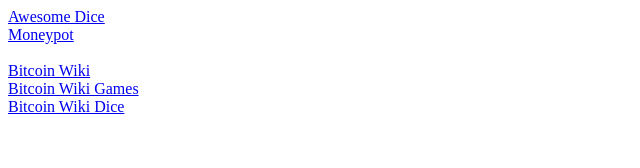
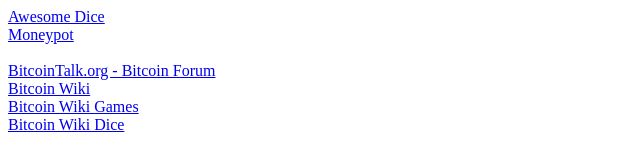
Before and after one commit to wiebeb/test, a plain HTML site: page index.html in a window 1280 px wide. Shown: the whole page, without its empty margins (0-640 px from the left). Drawn offline with Linux system fonts and the light colour scheme.

Commit message:
Update index.html

```diff
--- a/index.html
+++ b/index.html
@@ -11,6 +11,8 @@
     <a href="http://awesomedice.net/">Awesome Dice</a><br>
     <a href="https://www.moneypot.com">Moneypot</a><br><br>
 
+    <a href="https://bitcointalk.org/index.php?topic=1565246.msg15708194#msg15708194">BitcoinTalk.org - Bitcoin Forum</a><br>
+
     <a href="https://en.bitcoin.it/wiki/Main_Page">Bitcoin Wiki</a><br>
     <a href="https://en.bitcoin.it/wiki/Category:Games">Bitcoin Wiki Games</a><br>
     <a href="https://en.bitcoin.it/wiki/Bitcoin_Dice">Bitcoin Wiki Dice</a><br>
```
